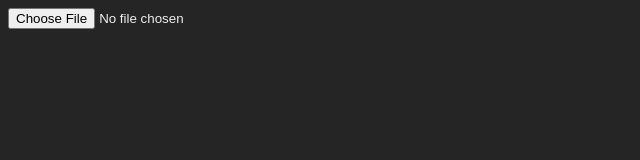
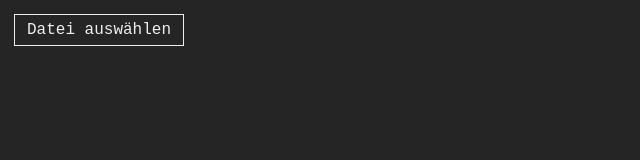
Before and after one commit to dying-surfer/factify, an Electron app: page gui/index.html in a window 800 px wide. Shown: the whole page, without its empty margins (0-640 px from the left). Drawn offline with Linux system fonts and the light colour scheme.

Commit message:
stylin'
Signed-off-by: dying-surfer <ralph.schneller@gmail.com>

```diff
--- a/gui/css/styles.css
+++ b/gui/css/styles.css
@@ -15,3 +15,20 @@ body {
     color: var(--font-color);
     font-family: 'Cascadia Code', 'Courier New', Courier, monospace;
 }
+
+
+input[type="file"] {
+    display: none;
+}
+
+.custom-file-upload {
+    border: 1px solid var(--font-color);
+    background-color: var(--bg-color);
+    display: inline-block;
+    padding: 6px 12px;
+    cursor: pointer;
+}
+
+div, span, label{
+    margin: 6px;
+}
--- a/gui/index.html
+++ b/gui/index.html
@@ -1,5 +1,6 @@
 <!DOCTYPE html>
 <html>
+
 <head>
   <meta charset="UTF-8">
   <meta http-equiv="Content-Security-Policy" content="default-src 'self'; script-src 'self'">
@@ -7,8 +8,14 @@
   <link rel="stylesheet" href="./css/styles.css" />
   <title>Chartify</title>
 </head>
+
 <body>
-    <input type="file" name="spotify-zip" id="spotify-zip" />
+
+  <label for="spotify-zip" class="custom-file-upload">
+    Datei auswählen
+  </label>
+  <input type="file" id="spotify-zip" />
   <div id="debug"></div>
 </body>
+
 </html>
```
Lines whose indentation alone changed are shown as unchanged.
